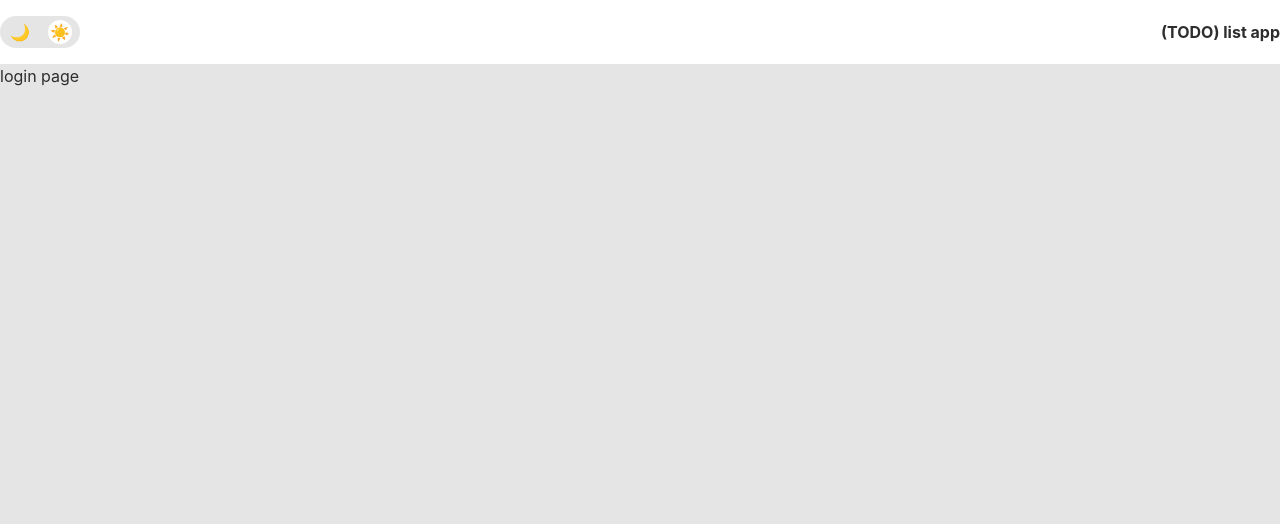
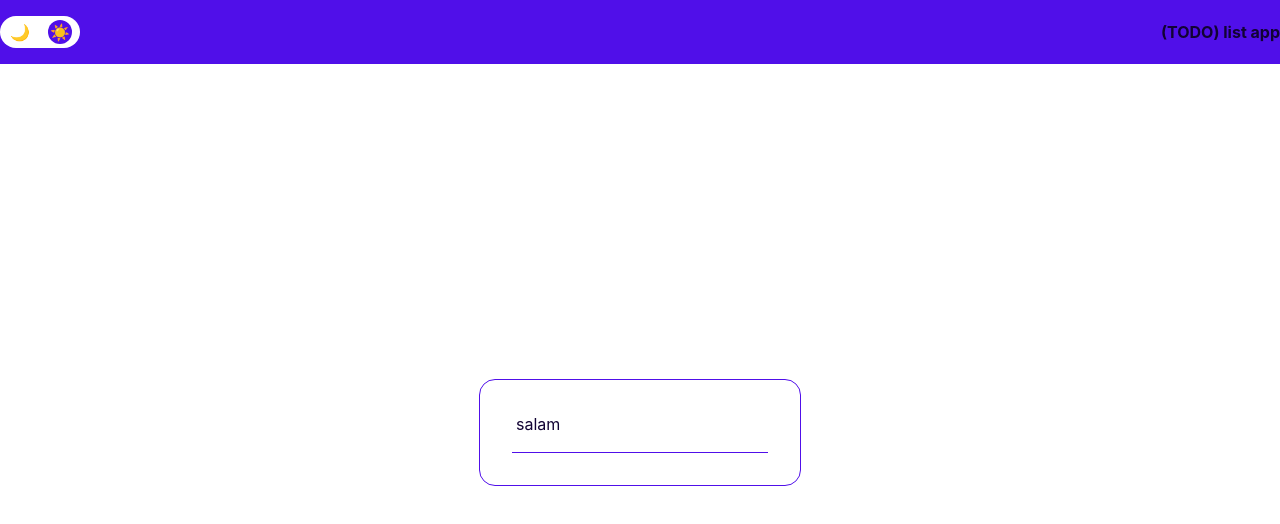
Before and after one commit to Farnaziifz/vue3-todo-list, a Vue app: page /login in a window 1280 px wide. Shown: the top 524 px of the page. Built offline with nearby package versions, Linux system fonts and the light colour scheme.

Commit message:
not complete: change theme and input component

```diff
--- a/src/core/types/theme.type.ts
+++ b/src/core/types/theme.type.ts
@@ -2,4 +2,6 @@ export type themeItem = {
   'primary-color': string
   'background-color': string
   'text-color': string
+  'secondary-color': string
+  'tertiary-color': string
 }
--- a/src/logics/shared/theming.ts
+++ b/src/logics/shared/theming.ts
@@ -3,18 +3,20 @@ import {
   ThemeConfigInterface,
 } from '../../core/interfaces/theme.interface'
 
-
-
 export const themes: ThemeConfigInterface = {
   darkTheme: {
-    'primary-color': '#455363',
-    'background-color': '#1f2935',
+    'primary-color': '#9d73ff',
+    'background-color': '#1f0559',
     'text-color': '#fff',
+    'secondary-color': 'fcc200',
+    'tertiary-color': '00edff',
   },
   lightTheme: {
-    'primary-color': '#fff',
-    'background-color': '#e5e5e5',
-    'text-color': '#2d2d2d',
+    'primary-color': '#500fe9',
+    'secondary-color': 'fcc200',
+    'tertiary-color': '00edff',
+    'background-color': '#fff',
+    'text-color': '#120334',
   },
 }
 
--- /dev/null
+++ b/src/presentation/components/shared/baseInput.vue
@@ -0,0 +1,39 @@
+<script lang="ts" setup>
+import { ref } from 'vue'
+const isFocuse = ref(false)
+const hasValue = ref(false)
+const inputVal = ref('')
+
+console.log( hasValue)
+
+// const handleFocus = () => {
+//   isFocuse.value = true
+// }
+</script>
+
+<template>
+  <div class="input-container border-b relative py-2 px-1">
+    <label
+      for=""
+      class="absolute transition-all duration-300"
+      :class="{ '-top-2/4': isFocuse, 'top-0': !isFocuse }"
+      >salam</label
+    >
+    <input
+      type="text"
+      class="bg-transparent focus:outline-none"
+      @focus="isFocuse = true"
+      @blur="isFocuse = false"
+      v-model="inputVal"
+    />
+  </div>
+</template>
+
+<style scoped>
+.input-container {
+  border-color: var(--primary-color);
+}
+.test {
+  /* transition: all 3s; */
+}
+</style>
--- a/src/presentation/pages/Auth/Login.vue
+++ b/src/presentation/pages/Auth/Login.vue
@@ -1,4 +1,21 @@
-<script lang="ts" setup></script>
+<script lang="ts" setup>
+import baseInput from '/src/presentation/components/shared/baseInput.vue'
+</script>
 <template>
-  <p>login page</p>
+  <div class="container">
+    <div class="login-container flex justify-center items-center h-full">
+      <div class="login-form p-8 rounded-2xl border">
+        <baseInput />
+      </div>
+    </div>
+  </div>
 </template>
+<style scoped>
+.login-container {
+  height: calc(100vh - 64px);
+}
+
+.login-form {
+  border-color: var(--primary-color);
+}
+</style>
--- a/src/style.css
+++ b/src/style.css
@@ -8,9 +8,11 @@
   line-height: 24px;
   font-weight: 400;
 
-  --primary-color: #fff;
-  --background-color: #e5e5e5;
-  --text-color: #2d2d2d;
+  --primary-color: #500fe9;
+  --secondary-color: #fcc200;
+  --tertiary-color: #00edff;
+  --background-color: #fff;
+  --text-color: #120334 ;
   --margin: 1rem;
 
   color-scheme: light dark;
```
